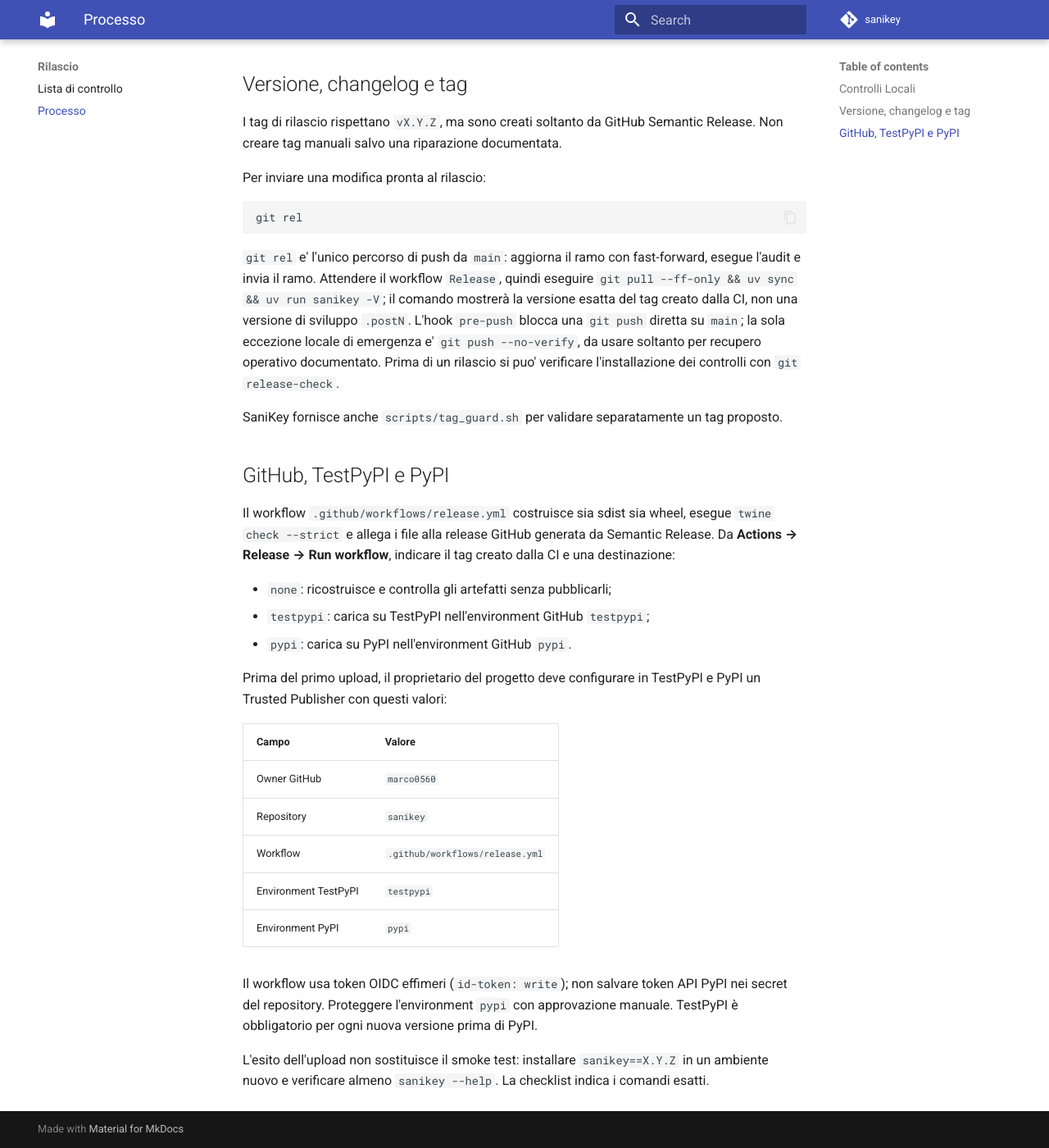
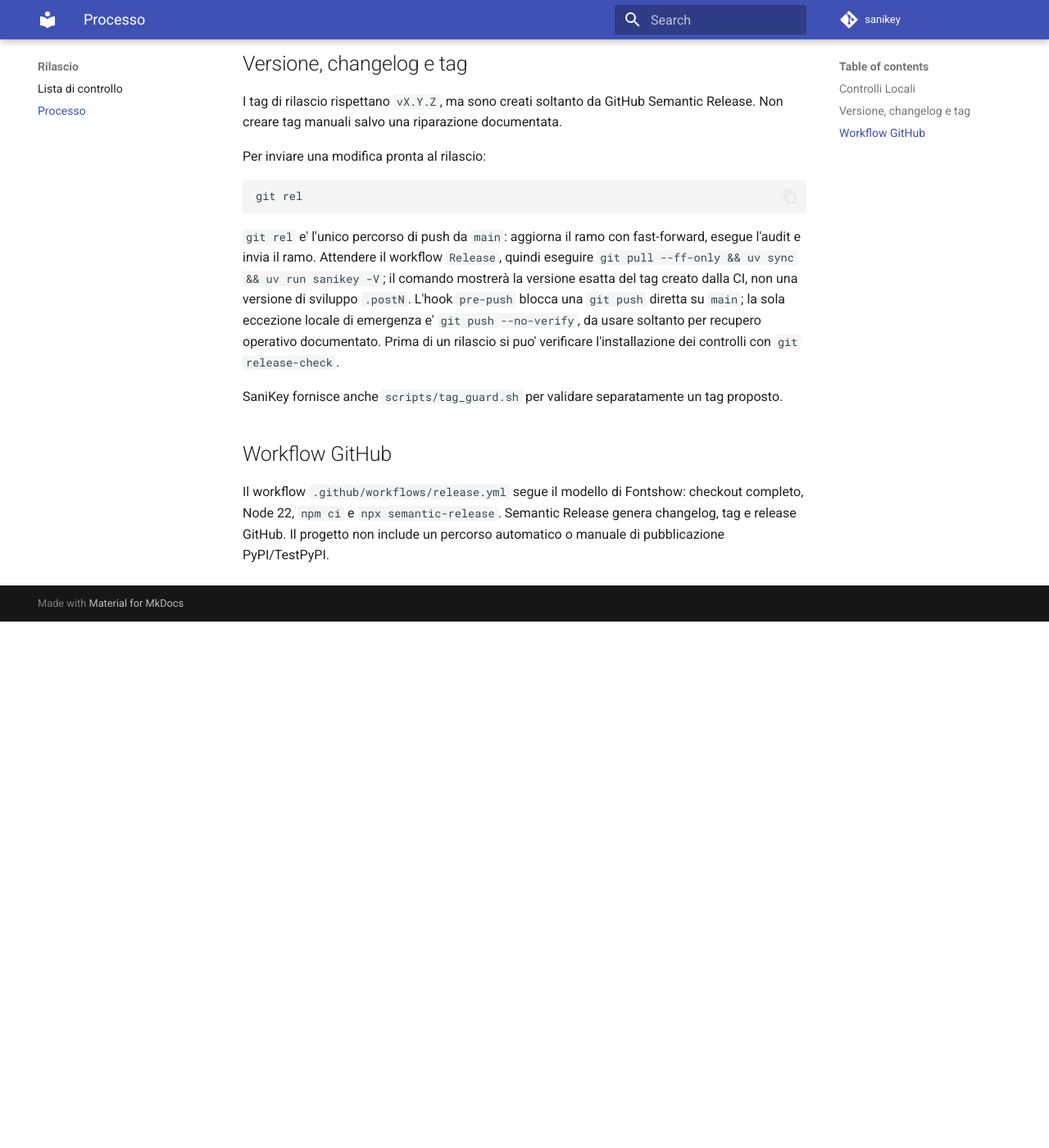
Before and after one commit to marco0560/sanikey, an MkDocs documentation site: the page built from docs/release/process.md, in a window 1280 px wide and 1400 px high, scrolled down 734 px. Shown: the whole window at 82% size. Built offline with MkDocs 1.6.1 and Material for MkDocs 9.7.7, drawn with Linux system fonts in a browser that asks for light colours; comment, search, counter and statistics services are not loaded; after the commit the page ends 1492 px from its top, so only the background shows below that; some of the changed text lies outside the part shown.

Commit message:
fix(release): align GitHub flow with Fontshow
Replace the mixed package-publication workflow with the Fontshow release\nmodel: Semantic Release on pushes to main.\n\nRemove manual artifact and PyPI/TestPyPI paths, retain the guarded local\nvalidation in git rel, and document GitHub-only changelog, tag, and release\ngeneration.

```diff
--- a/docs/release/process.md
+++ b/docs/release/process.md
@@ -1,11 +1,10 @@
 # Processo di Rilascio
 
-SaniKey usa Semantic Release su GitHub e Trusted Publishing. Ogni push
-controllata su `main` viene analizzata dalla CI: un commit `fix` crea una patch,
-un commit `feat` una minor e una modifica incompatibile una major. La CI aggiorna
-`CHANGELOG.md`, crea il commit di rilascio, il tag `vX.Y.Z`, la release GitHub e
-gli artefatti; la pubblicazione su TestPyPI o PyPI resta manuale e protetta da
-environment separati.
+SaniKey usa Semantic Release su GitHub, con lo stesso meccanismo di Fontshow.
+Ogni push controllata su `main` viene analizzata dalla CI: un commit `fix` crea
+una patch, un commit `feat` una minor e una modifica incompatibile una major.
+La CI aggiorna `CHANGELOG.md`, crea il commit di rilascio, il tag `vX.Y.Z` e la
+release GitHub. Non pubblica pacchetti su PyPI o TestPyPI.
 
 ## Controlli Locali
 
@@ -50,32 +49,9 @@
 SaniKey fornisce anche `scripts/tag_guard.sh` per validare separatamente un tag
 proposto.
 
-## GitHub, TestPyPI e PyPI
+## Workflow GitHub
 
-Il workflow `.github/workflows/release.yml` costruisce sia sdist sia wheel,
-esegue `twine check --strict` e allega i file alla release GitHub generata da
-Semantic Release. Da **Actions → Release → Run workflow**, indicare il tag
-creato dalla CI e una destinazione:
-
-- `none`: ricostruisce e controlla gli artefatti senza pubblicarli;
-- `testpypi`: carica su TestPyPI nell'environment GitHub `testpypi`;
-- `pypi`: carica su PyPI nell'environment GitHub `pypi`.
-
-Prima del primo upload, il proprietario del progetto deve configurare in
-TestPyPI e PyPI un Trusted Publisher con questi valori:
-
-| Campo | Valore |
-| --- | --- |
-| Owner GitHub | `marco0560` |
-| Repository | `sanikey` |
-| Workflow | `.github/workflows/release.yml` |
-| Environment TestPyPI | `testpypi` |
-| Environment PyPI | `pypi` |
-
-Il workflow usa token OIDC effimeri (`id-token: write`); non salvare token API
-PyPI nei secret del repository. Proteggere l'environment `pypi` con approvazione
-manuale. TestPyPI è obbligatorio per ogni nuova versione prima di PyPI.
-
-L'esito dell'upload non sostituisce il smoke test: installare `sanikey==X.Y.Z`
-in un ambiente nuovo e verificare almeno `sanikey --help`. La checklist indica
-i comandi esatti.
+Il workflow `.github/workflows/release.yml` segue il modello di Fontshow:
+checkout completo, Node 22, `npm ci` e `npx semantic-release`. Semantic Release
+genera changelog, tag e release GitHub. Il progetto non include un percorso
+automatico o manuale di pubblicazione PyPI/TestPyPI.
```
Also changed, not shown: docs/release/checklist.md (+7 -19 lines), docs/scripts.md (+2 -2 lines), 2 other files.
